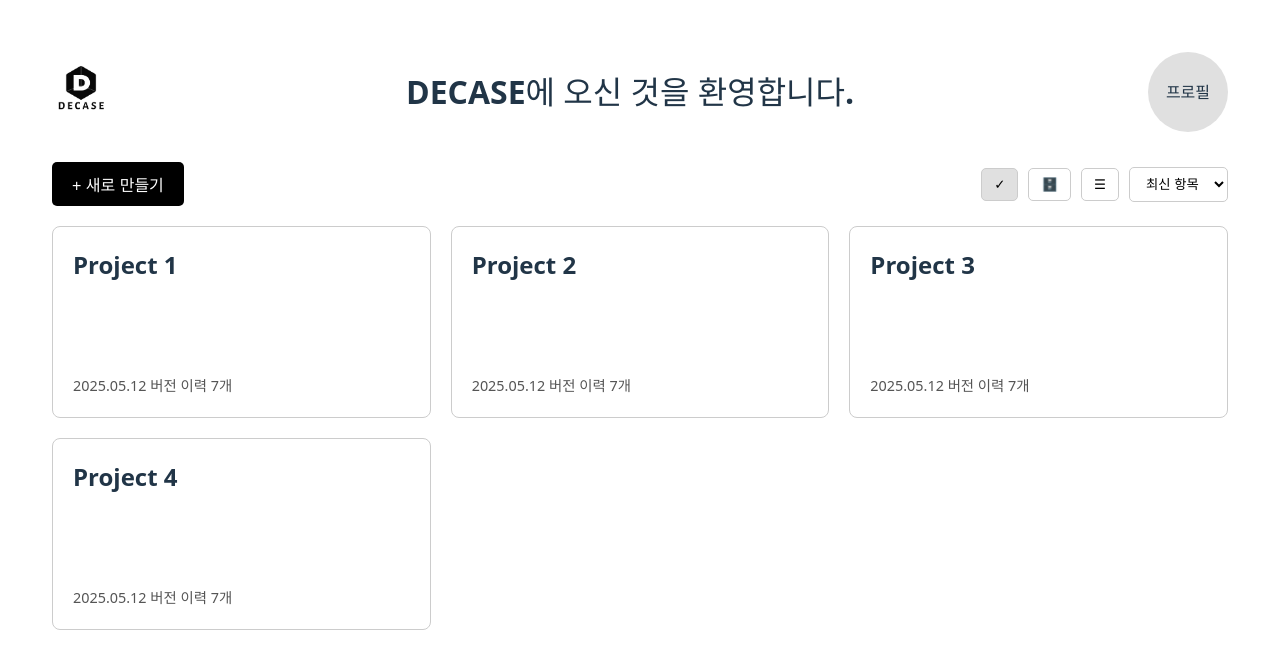
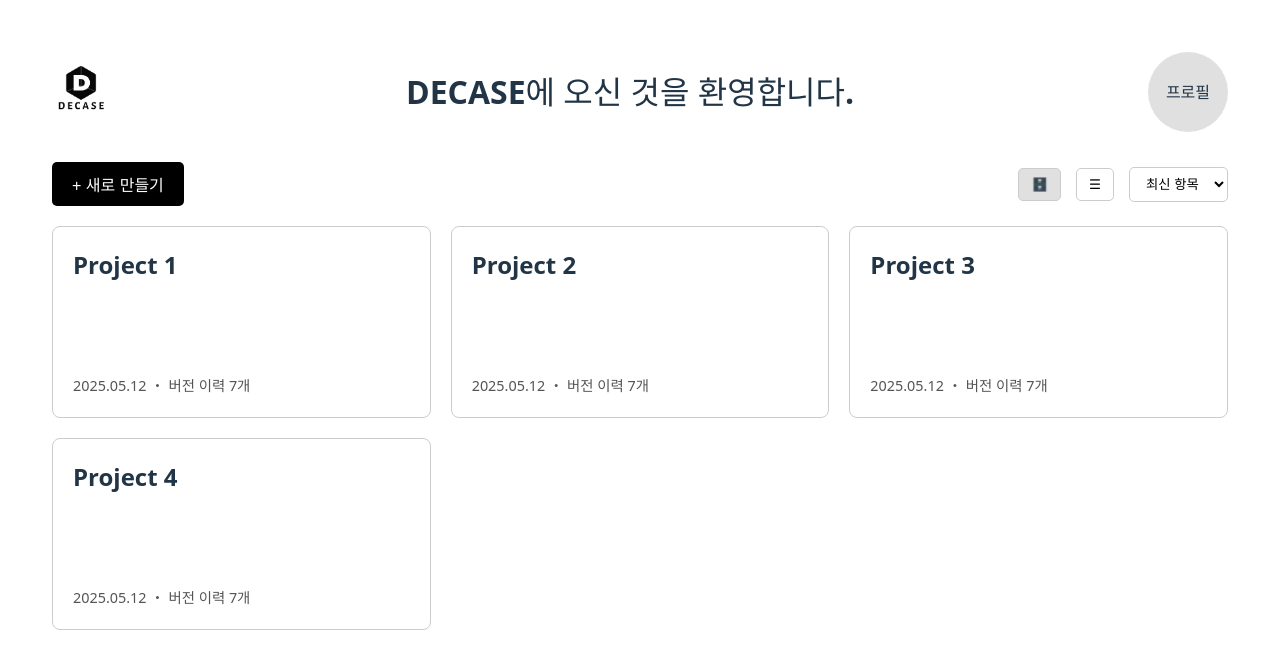
Before and after one commit to 8-do-nenemddin/DECASE-FE, a Vue app: page / in a window 1280 px wide. Shown: the top 668 px of the page. Built offline with nearby package versions, Linux system fonts and the light colour scheme.

Commit message:
feat : 디스플레이 기준에 따라 갤러리뷰/리스트뷰로 볼 수 있도록 수정

```diff
--- /dev/null
+++ b/src/components/ProjectGallery.vue
@@ -0,0 +1,50 @@
+<template>
+	<div class="project-grid">
+	  <div class="project-card" v-for="project in projects" :key="project.id">
+		<h2>{{ project.name }}</h2>
+		<p>{{ project.date }} ・ {{ project.versionInfo }}</p>
+	  </div>
+	</div>
+  </template>
+
+  <script setup>
+  const props = defineProps({
+	projects: {
+	  type: Array,
+	  required: true
+	}
+  });
+  </script>
+
+  <style scoped>
+  .project-grid {
+	display: grid;
+	grid-template-columns: repeat(auto-fill, minmax(300px, 1fr));
+	gap: 20px;
+  }
+
+  .project-card {
+	border: 1px solid #ccc;
+	border-radius: 8px;
+	padding: 20px;
+	height: 150px;
+	display: flex;
+	flex-direction: column;
+	justify-content: space-between;
+	background-color: #fff;
+  }
+
+  .project-card h2 {
+	font-size: 1.5em;
+	margin: 0 0 10px 0;
+	white-space: nowrap;
+	overflow: hidden;
+	text-overflow: ellipsis;
+  }
+
+  .project-card p {
+	font-size: 0.9em;
+	color: #555;
+	margin: 0;
+  }
+  </style>
--- /dev/null
+++ b/src/components/ProjectList.vue
@@ -0,0 +1,62 @@
+<template>
+	<table class="project-table">
+	  <thead>
+		<tr>
+		  <th>제목</th>
+		  <th>소스</th>
+		  <th>생성됨</th>
+		</tr>
+	  </thead>
+	  <tbody>
+		<tr v-for="project in projects" :key="project.id">
+		  <td class="title-cell">
+			{{ project.name }}
+		  </td>
+		  <td>{{ project.versionInfo }}</td>
+		  <td>{{ project.date }}</td>
+		</tr>
+	  </tbody>
+	</table>
+  </template>
+
+  <script setup>
+  const props = defineProps({
+	projects: {
+	  type: Array,
+	  required: true
+	}
+  });
+  </script>
+
+  <style scoped>
+  .project-table {
+	width: 100%;
+	border-collapse: collapse;
+	color: #333;
+  }
+
+  .project-table th,
+  .project-table td {
+	padding: 16px;
+	text-align: left;
+	border-bottom: 1px solid #444;
+  }
+
+  .project-table th {
+	color: #aaa;
+	font-weight: normal;
+  }
+
+  .title-cell {
+	display: flex;
+	align-items: center;
+  }
+
+  .thumbnail {
+	width: 28px;
+	height: 28px;
+	margin-right: 10px;
+	border-radius: 4px;
+	object-fit: cover;
+  }
+  </style>
--- a/src/components/main.vue
+++ b/src/components/main.vue
@@ -14,29 +14,53 @@
 
 	  <main>
 		<div class="toolbar">
-        <button class="new-project-button">+ 새로 만들기</button>
+		  <button class="new-project-button" @click="openModal">+ 새로 만들기</button>
 		  <div class="view-options">
-          <button class="view-toggle-button active">✓</button>
-          <button class="view-toggle-button">🗄️</button>
-          <button class="view-toggle-button">☰</button>
+			<div class="view-toggle">
+			  <button
+				class="view-toggle-button"
+				:class="{ 'active': selectedView === 'gallery' }"
+				@click="setView('gallery')">
+				🗄️
+			  </button>
+			  <button
+				class="view-toggle-button"
+				:class="{ 'active': selectedView === 'list' }"
+				@click="setView('list')">
+				☰
+			  </button>
+			</div>
 			<select class="sort-dropdown">
 			  <option>최신 항목</option>
 			</select>
 		  </div>
 		</div>
 
-      <div class="project-grid">
-        <div class="project-card" v-for="project in projects" :key="project.id">
-          <h2>{{ project.name }}</h2>
-          <p>{{ project.date }} {{ project.versionInfo }}</p>
-        </div>
-      </div>
+		<component :is="selectedViewComponent" :projects="projects" />
 	  </main>
 	</div>
+	<CreateProjectModal v-if="showModal" @close="closeModal" @createProject="handleCreateProject" />
   </template>
 
   <script setup>
-import { ref } from 'vue';
+  import { ref, computed } from 'vue';
+  import CreateProjectModal from './CreateProjectModal.vue';
+  import ProjectGallery from './ProjectGallery.vue';
+  import ProjectList from './ProjectList.vue';
+
+  const showModal = ref(false);
+
+  const openModal = () => {
+	showModal.value = true;
+  };
+
+  const closeModal = () => {
+	showModal.value = false;
+  };
+
+  const handleCreateProject = () => {
+	console.log('새 프로젝트가 생성되었습니다.');
+  };
 
   const projects = ref([
 	{ id: 1, name: 'Project 1', date: '2025.05.12', versionInfo: '버전 이력 7개' },
@@ -44,6 +68,16 @@ const projects = ref([
 	{ id: 3, name: 'Project 3', date: '2025.05.12', versionInfo: '버전 이력 7개' },
 	{ id: 4, name: 'Project 4', date: '2025.05.12', versionInfo: '버전 이력 7개' },
 	]);
+
+  const selectedView = ref('gallery');
+
+  const setView = (view) => {
+	selectedView.value = view;
+  };
+
+  const selectedViewComponent = computed(() => {
+	return selectedView.value === 'gallery' ? ProjectGallery : ProjectList;
+  });
   </script>
 
   <style scoped>
@@ -61,11 +95,10 @@ header {
   }
 
   .logo-container {
-  /* 로고 스타일 */
   }
 
   .logo {
-  height: 50px; /* 임의의 값 */
+	height: 50px;
   }
 
   .welcome-message h1 {
@@ -75,12 +108,11 @@ header {
   }
 
   .profile-section {
-  /* 프로필 섹션 스타일 */
   }
 
   .profile-icon {
-  width: 80px; /* 임의의 값 */
-  height: 80px; /* 임의의 값 */
+	width: 80px;
+	height: 80px;
 	border-radius: 50%;
 	background-color: #e0e0e0;
 	display: flex;
@@ -90,7 +122,6 @@ header {
   }
 
   main {
-  /* 메인 콘텐츠 영역 스타일 */
   }
 
   .toolbar {
@@ -115,7 +146,8 @@ main {
 	align-items: center;
   }
 
-.view-options button, .view-options select {
+  .view-options button,
+  .view-options select {
 	margin-left: 10px;
 	padding: 8px 12px;
 	border: 1px solid #ccc;
@@ -128,30 +160,14 @@ main {
 	background-color: #e0e0e0;
   }
 
-.project-grid {
-  display: grid;
-  grid-template-columns: repeat(auto-fill, minmax(300px, 1fr));
-  gap: 20px;
+  .view-toggle {
+	display: flex;
+	align-items: center;
   }
 
-.project-card {
-  border: 1px solid #ccc;
-  border-radius: 8px;
-  padding: 20px;
-  height: 150px; /* 임의의 값 */
-  display: flex;
-  flex-direction: column;
-  justify-content: space-between;
-}
-
-.project-card h2 {
-  font-size: 1.5em;
-  margin: 0 0 10px 0;
-}
-
-.project-card p {
-  font-size: 0.9em;
-  color: #555;
-  margin: 0;
+  .view-toggle-button {
+	margin: 0 5px;
+	padding: 5px 10px;
+	cursor: pointer;
   }
   </style>
```
Lines whose indentation alone changed are shown as unchanged.
